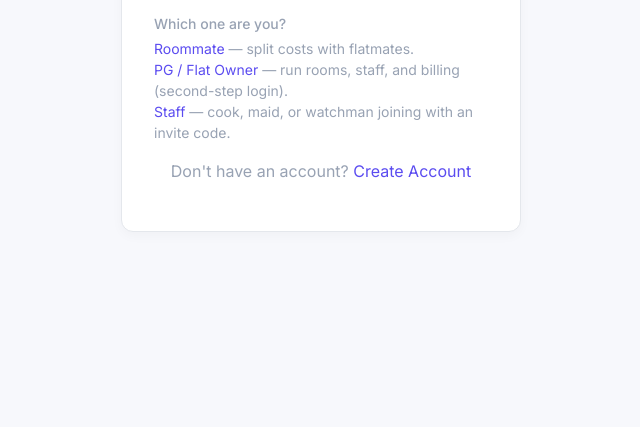
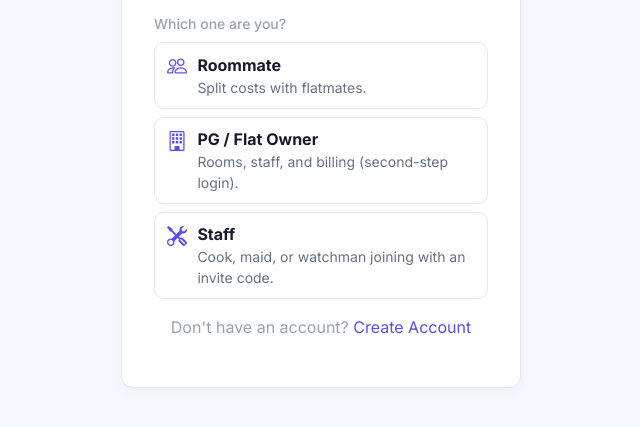
Before and after one commit to Ankitj9568/RoomSync, a website: page frontend/pages/login.html in a window 1280 px wide. Shown: the part 473-900 px from the top of the page, without its empty margins (319-959 px from the left). Before the commit the page ends 860 px from the top, so only its background shows below. Drawn offline with nearby package versions, Linux system fonts and the light colour scheme.

Commit message:
Polish role-based auth pages

```diff
--- a/frontend/css/style.css
+++ b/frontend/css/style.css
@@ -328,6 +328,40 @@ hr {
     background-color: var(--bg-surface);
 }
 
+/* Fixed-size auth card with internal scrolling (register page): same
+   footprint as sign-in, extra fields scroll inside the card. */
+.auth-card-scroll {
+    margin: 24px auto;
+    max-height: calc(100dvh - 48px);
+    overflow-y: auto;
+    scrollbar-width: thin;
+}
+
+/* Role picker rows on the login page */
+.role-pick {
+    display: flex;
+    gap: 0.65rem;
+    align-items: flex-start;
+    padding: 0.6rem 0.75rem;
+    border: 1px solid var(--border-color);
+    border-radius: 10px;
+    text-decoration: none;
+    color: var(--text-primary);
+}
+.role-pick:hover {
+    border-color: var(--color-primary);
+    background-color: var(--color-primary-soft);
+    color: var(--text-primary);
+}
+.role-pick i {
+    color: var(--color-primary);
+    line-height: 1.4;
+}
+.role-pick small {
+    display: block;
+    color: var(--text-secondary);
+}
+
 /* Navbar / Sidebar */
 .sidebar {
     background-color: var(--bg-surface);
--- a/frontend/pages/login.html
+++ b/frontend/pages/login.html
@@ -73,11 +73,22 @@
             <a href="/api/auth/google" class="btn btn-outline-secondary w-100 mb-3">
                 <i class="bi bi-google me-2"></i> Continue with Google
             </a>
-            <div class="text-start small text-muted-custom mb-3">
-                <div class="fw-medium mb-1">Which one are you?</div>
-                <div><a href="register.html?as=roommate" class="text-primary-custom text-decoration-none">Roommate</a> — split costs with flatmates.</div>
-                <div><a href="register.html?as=owner" class="text-primary-custom text-decoration-none">PG / Flat Owner</a> — run rooms, staff, and billing (second-step login).</div>
-                <div><a href="register.html?as=staff" class="text-primary-custom text-decoration-none">Staff</a> — cook, maid, or watchman joining with an invite code.</div>
+            <div class="text-start mb-3">
+                <div class="fw-medium small text-muted-custom mb-2">Which one are you?</div>
+                <div class="d-grid gap-2">
+                    <a href="register.html?as=roommate" class="role-pick">
+                        <i class="bi bi-people fs-5"></i>
+                        <span><strong>Roommate</strong><small>Split costs with flatmates.</small></span>
+                    </a>
+                    <a href="register.html?as=owner" class="role-pick">
+                        <i class="bi bi-building fs-5"></i>
+                        <span><strong>PG / Flat Owner</strong><small>Rooms, staff, and billing (second-step login).</small></span>
+                    </a>
+                    <a href="register.html?as=staff" class="role-pick">
+                        <i class="bi bi-tools fs-5"></i>
+                        <span><strong>Staff</strong><small>Cook, maid, or watchman joining with an invite code.</small></span>
+                    </a>
+                </div>
             </div>
             <p class="text-muted-custom">Don't have an account? <a href="register.html" class="text-primary-custom text-decoration-none">Create Account</a></p>
         </div>
```
Also changed, not shown: frontend/pages/register.html (+1 -1 lines).
